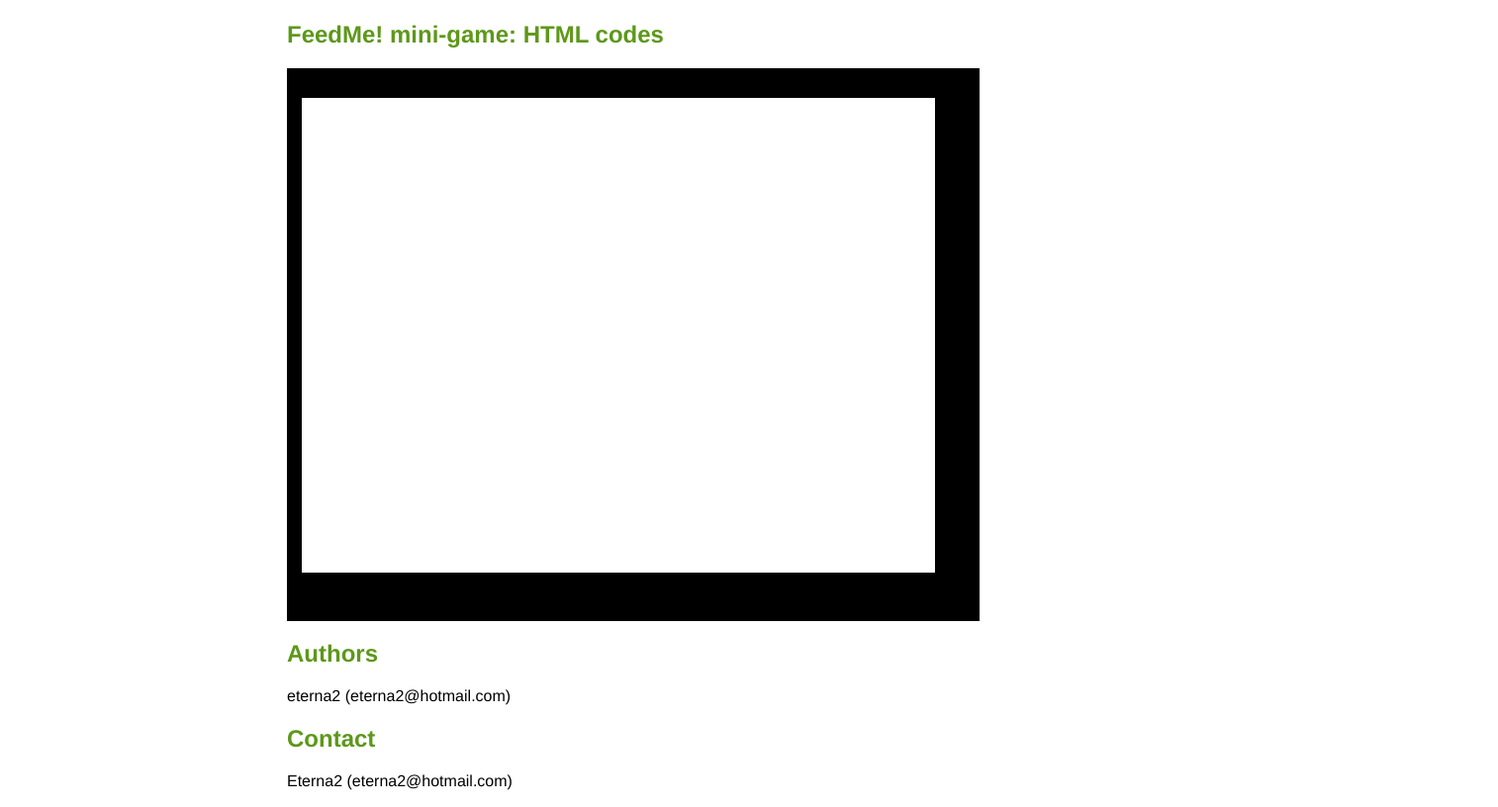
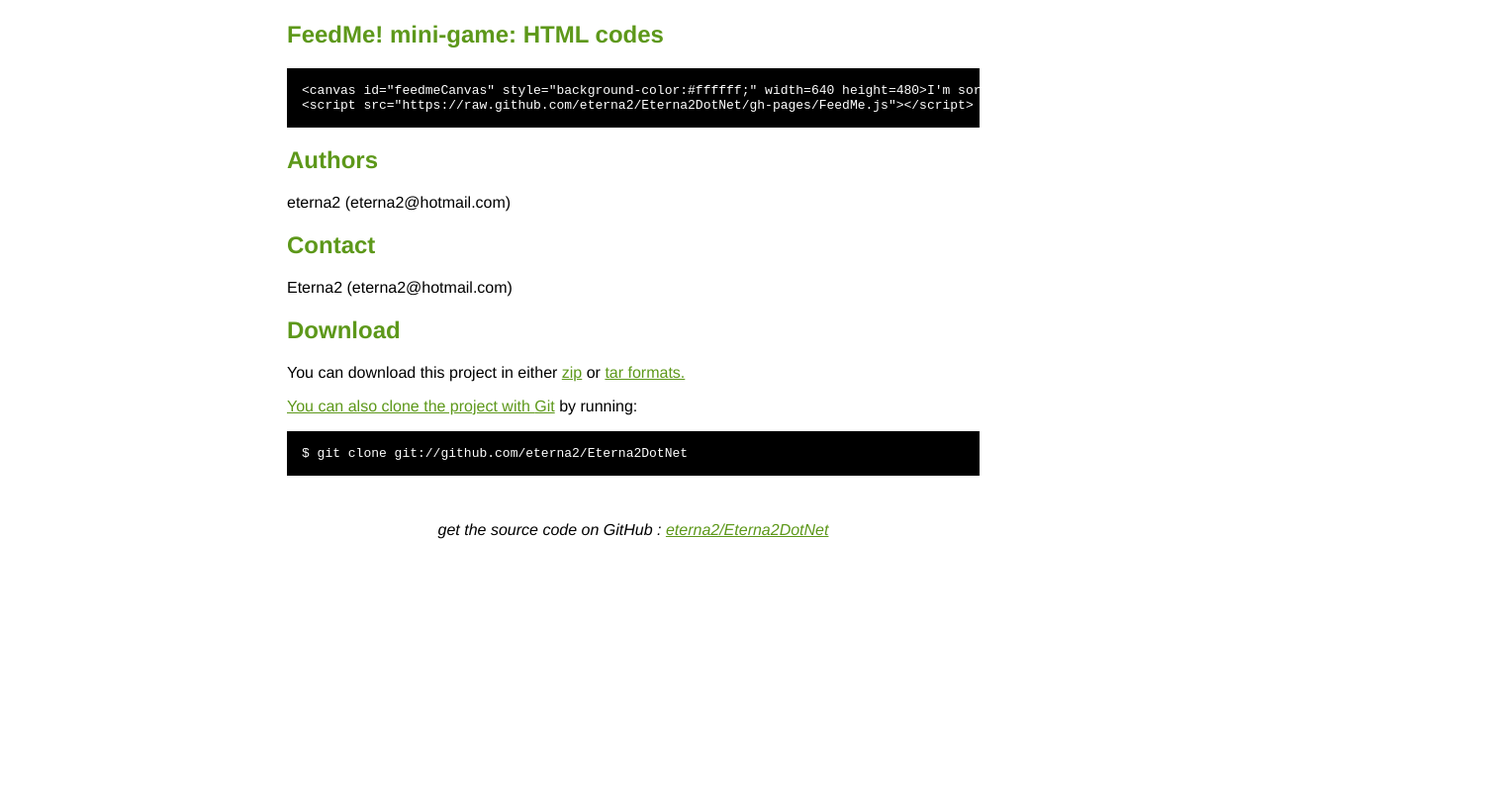
Before and after one commit to e2archives/Eterna2DotNet, a plain HTML site: page index.html in a window 1280 px wide. Shown: the part 746-1562 px from the top of the page at 99% size, 1514 px wide, since content can reach past the window. After the commit the page ends 1299 px from the top, so only its background shows below. Drawn offline with Linux system fonts and the light colour scheme.

Commit message:
Update index.html

```diff
--- a/index.html
+++ b/index.html
@@ -58,10 +58,10 @@
 
       <h2>FeedMe! mini-game: HTML codes</h2>
 
-<p>    <pre><code>
-<canvas id="feedmeCanvas" style="background-color:#ffffff;" width=640 height=480>I'm sorry your browser does not support the HTML5 canvas element.</canvas>
-<script src="https://raw.github.com/eterna2/Eterna2DotNet/gh-pages/FeedMe.js"></script>
-</code>    </pre>
+  <p><pre>
+&lt;canvas id=&quot;feedmeCanvas&quot; style=&quot;background-color:#ffffff;&quot; width=640 height=480&gt;I'm sorry your browser does not support the HTML5 canvas element.&lt;/canvas&gt;
+&lt;script src=&quot;https://raw.github.com/eterna2/Eterna2DotNet/gh-pages/FeedMe.js&quot;&gt;&lt;/script&gt;
+</pre>
 </p>
 
 
```
